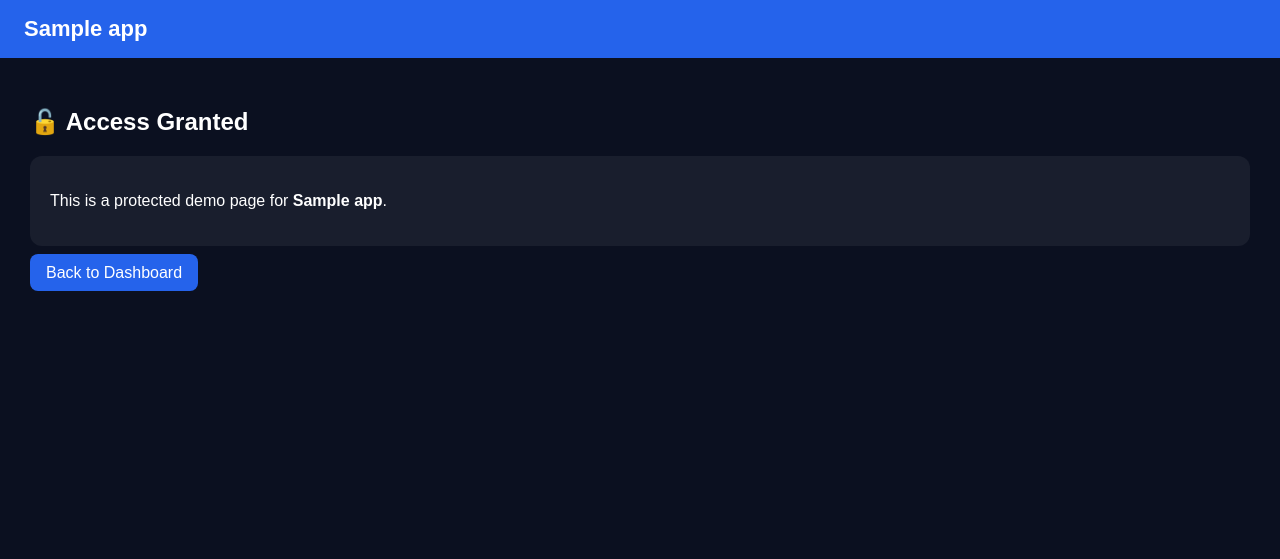
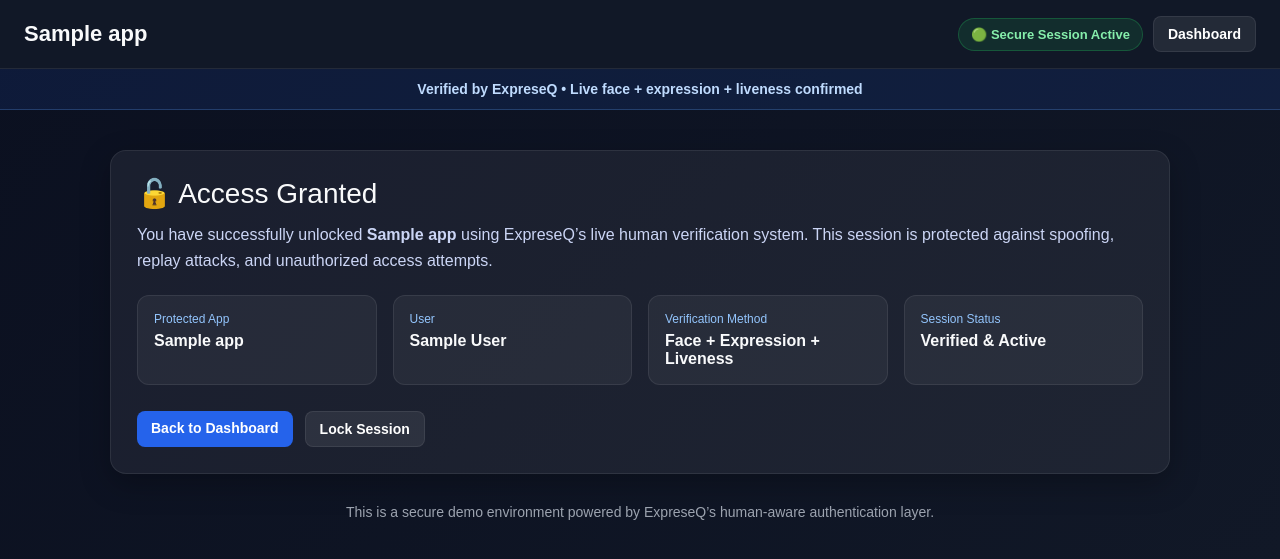
Before and after one commit to UpanyaC/expreseq-project2, a Flask app: page /protected_app/1 in a window 1280 px wide. Shown: the top 559 px of the page. Run offline with Flask 3, Linux system fonts and the light colour scheme; the visitor is signed in with stand-in values (Sample User, id 1); tables that the repository leaves empty hold one stand-in row (values such as "Sample post").

Commit message:
Redesign generic_app.html with new layout and styles

```diff
--- a/templates/apps/generic_app.html
+++ b/templates/apps/generic_app.html
@@ -1,23 +1,217 @@
 <!DOCTYPE html>
-<html>
+<html lang="en">
 <head>
-    <title>{{ app.app_name }}</title>
+    <meta charset="UTF-8">
+    <meta name="viewport" content="width=device-width, initial-scale=1.0">
+    <title>{{ app.app_name }} | ExpreseQ</title>
+
     <style>
-        body { font-family: Arial, sans-serif; background: #0b1020; color: white; margin: 0; }
-        .header { background: #2563eb; padding: 16px 24px; font-size: 22px; font-weight: bold; }
-        .content { padding: 30px; }
-        .card { background: rgba(255,255,255,0.06); border-radius: 12px; padding: 20px; margin-top: 20px; }
-        a { color: white; background: #2563eb; padding: 10px 16px; text-decoration: none; border-radius: 8px; }
+        * {
+            box-sizing: border-box;
+        }
+
+        body {
+            margin: 0;
+            font-family: Arial, sans-serif;
+            background: linear-gradient(135deg, #0b1020, #111827);
+            color: #f9fafb;
+        }
+
+        /* Top Bar */
+        .topbar {
+            background: #111827;
+            padding: 16px 24px;
+            display: flex;
+            justify-content: space-between;
+            align-items: center;
+            border-bottom: 1px solid rgba(255,255,255,0.08);
+        }
+
+        .topbar-left {
+            font-size: 22px;
+            font-weight: bold;
+        }
+
+        .topbar-right {
+            display: flex;
+            gap: 10px;
+            align-items: center;
+        }
+
+        .pill {
+            background: rgba(34, 197, 94, 0.12);
+            color: #86efac;
+            border: 1px solid rgba(34, 197, 94, 0.28);
+            padding: 8px 12px;
+            border-radius: 999px;
+            font-size: 13px;
+            font-weight: bold;
+        }
+
+        .btn {
+            background: #2563eb;
+            color: white;
+            text-decoration: none;
+            padding: 9px 14px;
+            border-radius: 8px;
+            font-weight: bold;
+            font-size: 14px;
+        }
+
+        /* Security Banner */
+        .security-banner {
+            text-align: center;
+            padding: 12px;
+            background: rgba(37, 99, 235, 0.12);
+            border-bottom: 1px solid rgba(96,165,250,0.25);
+            color: #bfdbfe;
+            font-size: 14px;
+            font-weight: 600;
+        }
+
+        /* Main Layout */
+        .container {
+            max-width: 1100px;
+            margin: 40px auto;
+            padding: 0 20px;
+        }
+
+        .card {
+            background: rgba(255,255,255,0.06);
+            border-radius: 16px;
+            padding: 26px;
+            border: 1px solid rgba(255,255,255,0.08);
+            box-shadow: 0 10px 30px rgba(0,0,0,0.25);
+        }
+
+        .title {
+            font-size: 28px;
+            margin-bottom: 12px;
+        }
+
+        .subtitle {
+            color: #cbd5f5;
+            margin-bottom: 22px;
+            line-height: 1.6;
+        }
+
+        /* Info Grid */
+        .info-grid {
+            display: grid;
+            grid-template-columns: repeat(auto-fit, minmax(220px, 1fr));
+            gap: 16px;
+            margin-top: 20px;
+        }
+
+        .info-box {
+            background: rgba(255,255,255,0.05);
+            padding: 16px;
+            border-radius: 12px;
+            border: 1px solid rgba(255,255,255,0.08);
+        }
+
+        .info-label {
+            font-size: 12px;
+            color: #93c5fd;
+            margin-bottom: 6px;
+        }
+
+        .info-value {
+            font-weight: bold;
+            font-size: 16px;
+        }
+
+        /* Action Buttons */
+        .actions {
+            margin-top: 26px;
+            display: flex;
+            gap: 12px;
+            flex-wrap: wrap;
+        }
+
+        .secondary {
+            background: rgba(255,255,255,0.08);
+            border: 1px solid rgba(255,255,255,0.08);
+        }
+
+        /* Footer */
+        .footer-note {
+            margin-top: 30px;
+            text-align: center;
+            font-size: 14px;
+            color: #9ca3af;
+        }
+
     </style>
 </head>
+
 <body>
-    <div class="header">{{ app.app_name }}</div>
-    <div class="content">
-        <h2>🔓 Access Granted</h2>
+
+    <!-- Topbar -->
+    <div class="topbar">
+        <div class="topbar-left">{{ app.app_name }}</div>
+
+        <div class="topbar-right">
+            <div class="pill">🟢 Secure Session Active</div>
+            <a href="{{ url_for('dashboard') }}" class="btn secondary">Dashboard</a>
+        </div>
+    </div>
+
+    <!-- Security Banner -->
+    <div class="security-banner">
+        Verified by ExpreseQ • Live face + expression + liveness confirmed
+    </div>
+
+    <!-- Main Content -->
+    <div class="container">
+
         <div class="card">
-            <p>This is a protected demo page for <strong>{{ app.app_name }}</strong>.</p>
+            <div class="title">🔓 Access Granted</div>
+
+            <div class="subtitle">
+                You have successfully unlocked <strong>{{ app.app_name }}</strong> using ExpreseQ’s
+                live human verification system. This session is protected against spoofing, replay attacks,
+                and unauthorized access attempts.
+            </div>
+
+            <!-- Info -->
+            <div class="info-grid">
+
+                <div class="info-box">
+                    <div class="info-label">Protected App</div>
+                    <div class="info-value">{{ app.app_name }}</div>
+                </div>
+
+                <div class="info-box">
+                    <div class="info-label">User</div>
+                    <div class="info-value">{{ user.name if user else "ExpreseQ User" }}</div>
+                </div>
+
+                <div class="info-box">
+                    <div class="info-label">Verification Method</div>
+                    <div class="info-value">Face + Expression + Liveness</div>
+                </div>
+
+                <div class="info-box">
+                    <div class="info-label">Session Status</div>
+                    <div class="info-value">Verified & Active</div>
+                </div>
+
+            </div>
+
+            <!-- Actions -->
+            <div class="actions">
+                <a href="{{ url_for('dashboard') }}" class="btn">Back to Dashboard</a>
+                <a href="{{ url_for('logout') }}" class="btn secondary">Lock Session</a>
+            </div>
+
         </div>
-        <br><a href="{{ url_for('dashboard') }}">Back to Dashboard</a>
+
+        <div class="footer-note">
+            This is a secure demo environment powered by ExpreseQ’s human-aware authentication layer.
+        </div>
+
     </div>
+
 </body>
 </html>
```
